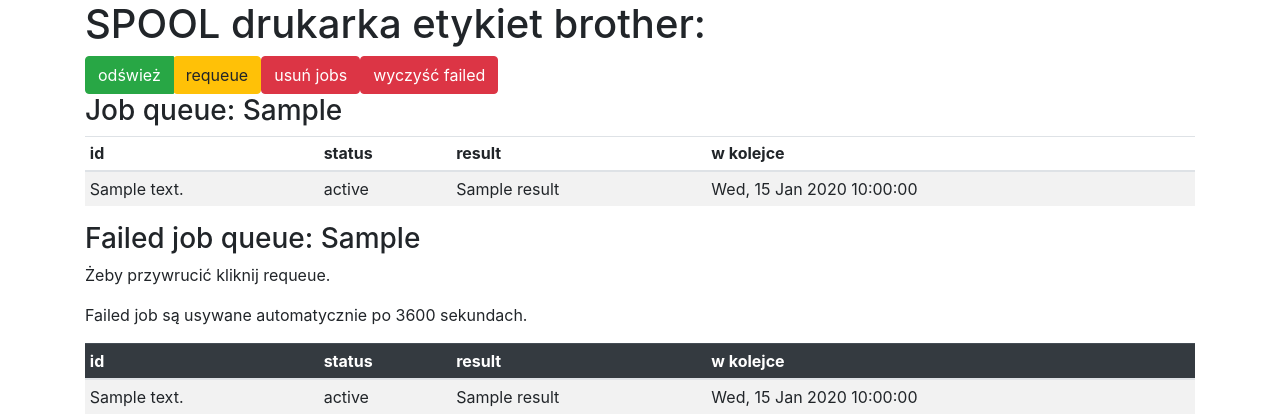
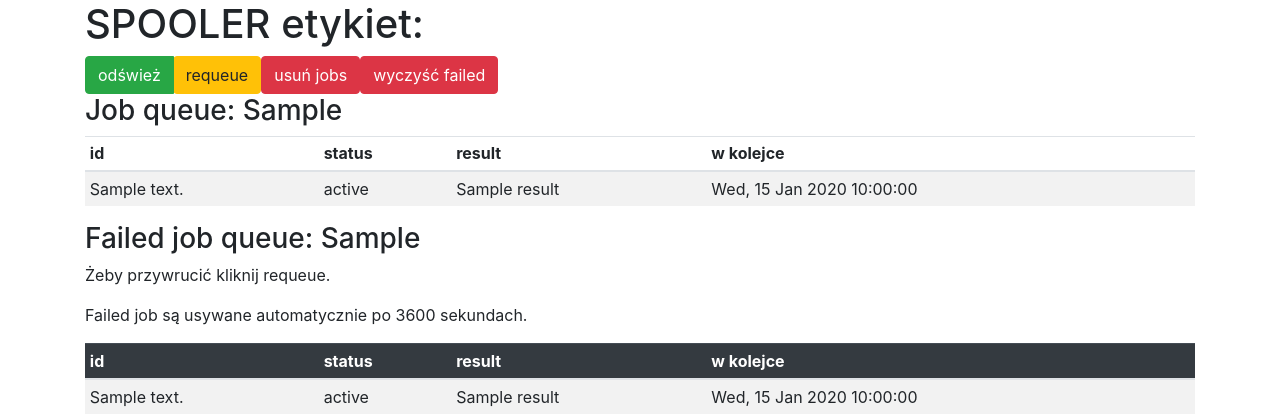
Before and after one commit to radoslav/brother_ql_print_label, a Flask app: template app/templates/index.html in a window 1280 px wide. Shown: the top 420 px of the page. Run offline with Flask 2, Linux system fonts and the light colour scheme; the template is opened without the code that fills it: most values are stand-ins (such as "Sample title", 1, 10 or a date in 2020); some libraries are stand-ins or nearby versions.

Commit message:
index refactor

```diff
--- a/app/templates/index.html
+++ b/app/templates/index.html
@@ -16,7 +16,7 @@
 <body>
 <div class="container">
 
-    <h1>SPOOL drukarka etykiet brother:</h1>
+    <h1>SPOOLER etykiet:</h1>
 
     <div class="input-group">
         <div class="input-group-prepend">
```
